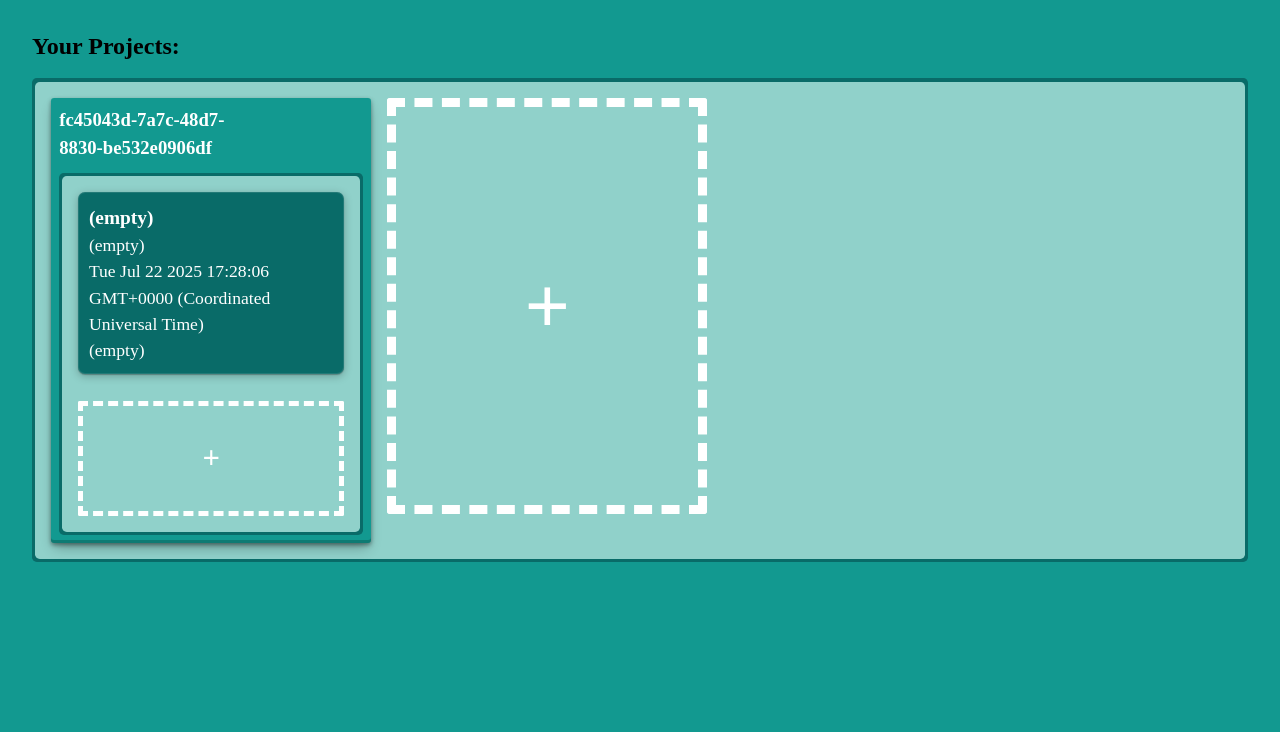
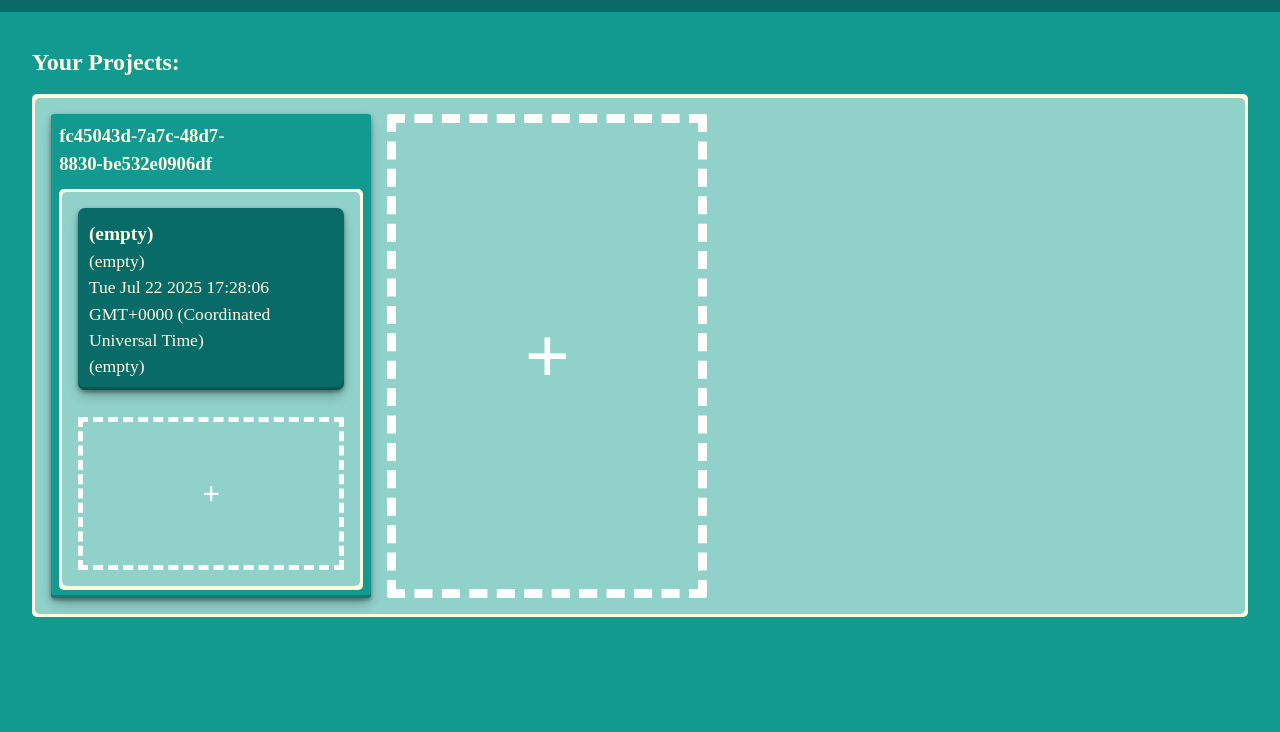
Before and after one commit to lucaspasseri/odin-todo-list, a website built with webpack: page src/template.html in a window 1280 px wide. Shown: the part 84-816 px from the top of the page. Built offline with nearby package versions, Linux system fonts and the light colour scheme.

Commit message:
Add little tweaks on styles

```diff
--- a/src/global.css
+++ b/src/global.css
@@ -7,6 +7,8 @@
 	--theme-green-1: #129990;
 	--theme-green-2: #096b68;
 	--page-padding: 2em;
+	--list-item-shadow: rgba(0, 0, 0, 0.4) 0px 2px 4px,
+		rgba(0, 0, 0, 0.3) 0px 7px 13px -3px, rgba(0, 0, 0, 0.2) 0px -3px 0px inset;
 }
 
 @media (max-width: 640px) {
@@ -33,14 +35,18 @@ header {
 	display: flex;
 	align-items: center;
 	padding-left: var(--page-padding);
+	color: var(--theme-yellow);
+	font-size: 1.2em;
 }
 
 main {
 	min-height: calc(100vh - var(--header-height));
 	background-color: transparent;
 	padding: var(--page-padding);
+	margin-bottom: 5em;
 
 	h2 {
 		margin-bottom: 0.6em;
+		color: var(--theme-yellow);
 	}
 }
--- a/src/styles/projectList.module.css
+++ b/src/styles/projectList.module.css
@@ -5,14 +5,14 @@
 }
 
 .projectList {
-	background-color: var(--theme-green-2);
+	background-color: var(--theme-yellow);
 	padding: 0.2em;
 	/* min-height: var(--project-list-height); */
 	display: flex;
 	flex-direction: column;
 	border-radius: 0.3em;
 
-	ul {
+	> ul {
 		background-color: var(--theme-green-0);
 		border-radius: 0.3em;
 		list-style: none;
@@ -21,30 +21,7 @@
 		gap: 1em;
 		padding: 1em;
 
-		/* > li,
 		> button {
-			background-color: var(--theme-green-1);
-			color: white;
-			border-radius: 0.2em;
-			padding: 0.5em;
-			min-height: var(--project-height);
-			width: var(--project-width);
-			box-shadow: rgba(0, 0, 0, 0.4) 0px 2px 4px,
-				rgba(0, 0, 0, 0.3) 0px 7px 13px -3px,
-				rgba(0, 0, 0, 0.2) 0px -3px 0px inset;
-
-			h3 {
-				margin-bottom: 0.6em;
-			}
-
-			div {
-				background-color: var(--theme-green-2);
-				padding: 0.2em;
-				border-radius: 0.3em;
-			}
-		} */
-
-		button {
 			background-color: transparent;
 			color: white;
 			font-weight: bold;
@@ -55,7 +32,7 @@
 			cursor: pointer;
 			border-radius: 0.2em;
 			width: var(--project-width);
-			height: var(--project-height);
+			min-height: var(--project-height);
 
 			p {
 				font-size: 5em;
@@ -69,28 +46,47 @@
 
 .todoList {
 	background-color: var(--theme-green-1);
-	color: white;
+	color: var(--theme-yellow);
 	border-radius: 0.2em;
 	padding: 0.5em;
 	min-height: var(--project-height);
 	width: var(--project-width);
-	box-shadow: rgba(0, 0, 0, 0.4) 0px 2px 4px,
-		rgba(0, 0, 0, 0.3) 0px 7px 13px -3px, rgba(0, 0, 0, 0.2) 0px -3px 0px inset;
+	box-shadow: var(--list-item-shadow);
+	display: flex;
+	flex-direction: column;
 
 	> h3 {
 		margin-bottom: 0.6em;
 	}
 
 	> div {
-		background-color: var(--theme-green-2);
+		background-color: var(--theme-yellow);
 		padding: 0.2em;
 		border-radius: 0.3em;
+		display: flex;
+		flex-direction: column;
 
 		> ul {
+			background-color: var(--theme-green-0);
+			border-radius: 0.3em;
+			list-style: none;
+			display: flex;
+			flex-direction: column;
+			gap: 1em;
+			padding: 1em;
+			flex: 1;
+
 			button {
-				height: 12em;
+				height: 16em;
 				font-size: 0.6em;
 				width: 100%;
+				background-color: transparent;
+				color: white;
+				font-weight: bold;
+				border: 0.6em dashed white;
+				border-radius: 0.2em;
+				box-shadow: none;
+				cursor: pointer;
 
 				p {
 					font-size: 3.2em;
--- a/src/styles/todo.module.css
+++ b/src/styles/todo.module.css
@@ -1,13 +1,12 @@
 .todo {
 	background-color: var(--theme-green-2);
-	color: white;
+	color: var(--theme-yellow);
 	font-size: 1.1em;
 	padding: 0.6em;
 	border-radius: 0.4em;
-	box-shadow: rgba(0, 0, 0, 0.25) 0px 0.0625em 0.0625em,
-		rgba(0, 0, 0, 0.25) 0px 0.125em 0.5em,
-		rgba(255, 255, 255, 0.1) 0px 0px 0px 1px inset;
+	box-shadow: var(--list-item-shadow);
 	margin-bottom: 0.6em;
+	height: fit-content;
 
 	&:last-of-type {
 		margin-bottom: 0.6em;
```
